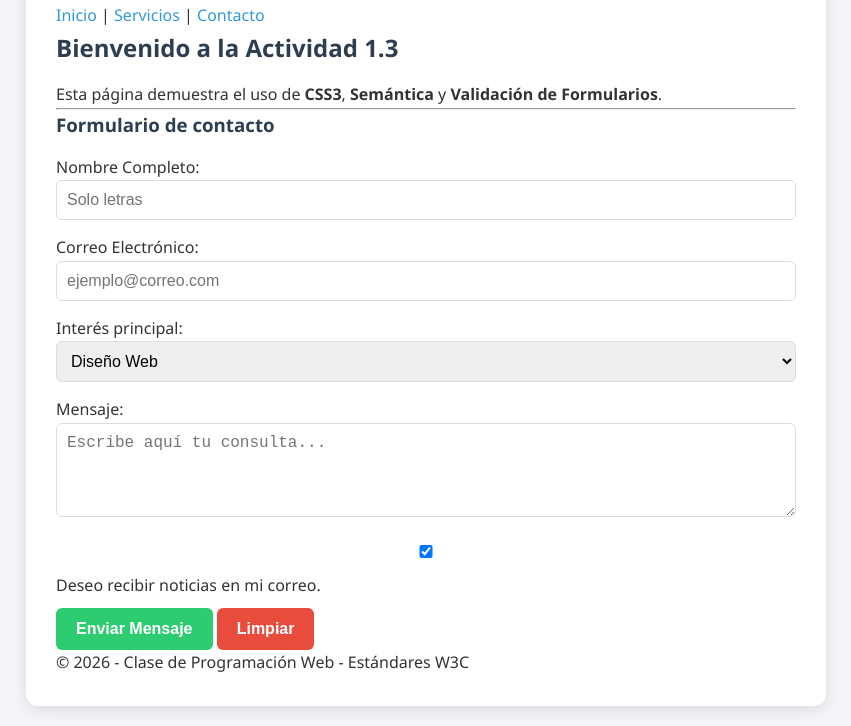
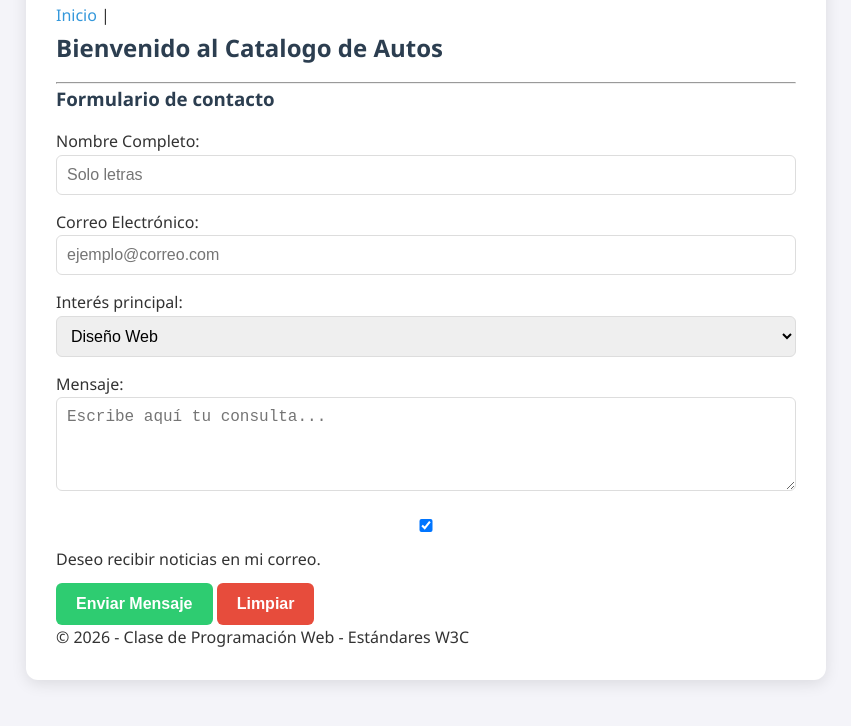
Before and after one commit to cris-we/autos, a plain HTML site: page contacto.html in a window 1280 px wide. Shown: the part 113-839 px from the top of the page, without its empty margins (214-1065 px from the left). After the commit the page ends 813 px from the top, so only its background shows below. Drawn offline with Linux system fonts and the light colour scheme.

Commit message:
Update contacto.html

```diff
--- a/contacto.html
+++ b/contacto.html
@@ -10,21 +10,18 @@
 
     <div class="contenedor">
         <header>
-            <h1>Mi Sitio Web Progresivo</h1>
+            <h1>Red Automotriz</h1>
             <nav>
                 <a href="index.html">Inicio</a> |
-                <a href="#">Servicios</a> |
-                <a href="#contacto">Contacto</a>
+
+
             </nav>
         </header>
 
         <main>
             <section>
-                <h2>Bienvenido a la Actividad 1.3</h2>
-                <p>
-                    Esta página demuestra el uso de <strong>CSS3</strong>,
-                    <strong>Semántica</strong> y <strong>Validación de Formularios</strong>.
-                </p>
+                <h2>Bienvenido al Catalogo de Autos </h2>
+
             </section>
 
             <section id="contacto">
```
